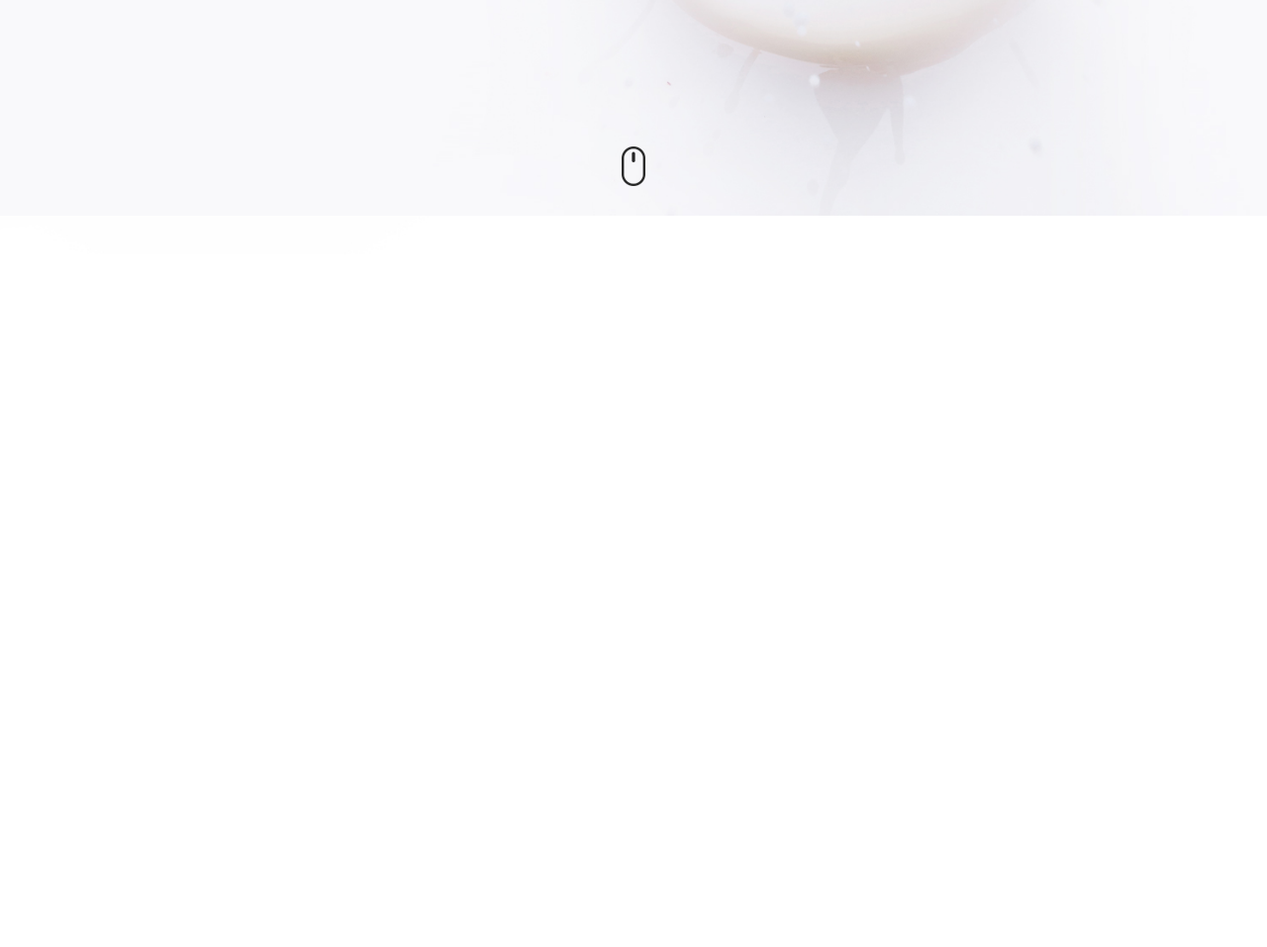
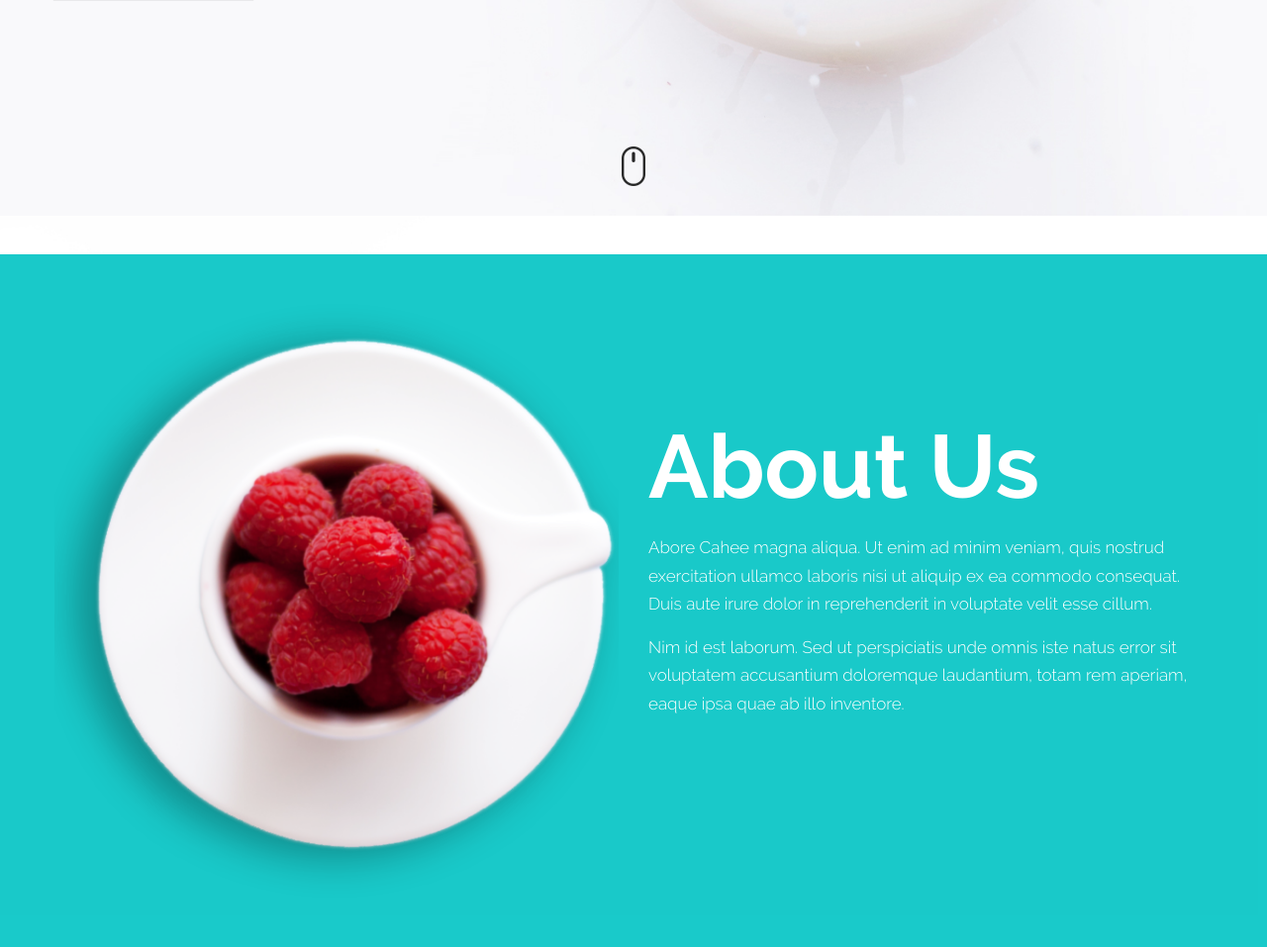
Before and after one commit to Voronkin11/cahee, a plain HTML site: page index.html in a window 1280 px wide. Shown: the part 600-1557 px from the top of the page at 99% size. Before the commit the page ends 857 px from the top, so only its background shows below. Drawn offline with Linux system fonts and the light colour scheme.

Commit message:
add section about us

```diff
--- a/css/style.css
+++ b/css/style.css
@@ -42,16 +42,18 @@ p, h1, h2, h3, h4, h5, h6 {
 .container {
 	width: 1200px;
 	margin: 0 auto;
+	font-size: 0;
 }
 
 .row {
+	display: flex;
 	width: 100%;
 }
 
 .column{
 	display: inline-block;
 	margin: 0 15px;
-	font-size: 14px;
+	font-size: 17px;
 }
 
 .column-s1 {
@@ -152,8 +154,15 @@ p, h1, h2, h3, h4, h5, h6 {
 	margin-left: calc(100% + 15px);
 }
 
+.section-h2 {
+	margin-bottom: 30px;
+	font-family: 'raleway bold';
+	font-size: 90px;
+	line-height: 0.8;
+}
+
 /*header*/
-.wrap-header {
+.wrap__header {
 	background-image: url(../img/header-bg.jpg);
 	background-position: center;
 	background-repeat: no-repeat;
@@ -239,3 +248,36 @@ p, h1, h2, h3, h4, h5, h6 {
 	box-shadow: 0 0 0 3px #ffe200;
 	background-color: #00ccff;
 }
+
+/*about*/
+.wrap__about {
+	background-color: rgba(0, 196, 196, 0.9);
+}
+
+.section-about {
+	padding: 50px 0;
+	color: #ffffff;
+}
+
+.bg-img {
+	height: 600px;
+	background-image: url(../img/about-img.png);
+	background-repeat: no-repeat;
+	background-position: center;
+	background-size: cover;
+	font-size: 0;
+}
+
+.plate {
+	width: 100%;
+	height: auto;
+}
+
+.block-text {
+	padding-top: 130px;
+}
+
+.section-text {
+	margin-bottom: 15px;
+	line-height: 1.68;
+}
--- a/index.html
+++ b/index.html
@@ -8,7 +8,7 @@
 	<link rel="stylesheet" href="css/style.css">
 </head>
 <body>
-	<div class="wrap-header">
+	<div class="wrap wrap__header">
 		<header class="container header">
 			<a href="#" class="link">
 				<h1 class="logo">Cahee</h1>
@@ -37,5 +37,20 @@
 			</a>
 		</header>
 	</div>
+	<main>
+		<div class="wrap wrap__about">
+			<section id="about-us" class="container section-about">
+				<div class="row">
+					<div class="column column-s6 bg-img"></div>
+					<div class="column column-s6 block-text">
+						<h2 class="section-h2 section-h2__about">About Us</h2>
+						<p class="section-text">Abore Cahee magna aliqua. Ut enim ad minim veniam, quis nostrud exercitation ullamco laboris nisi ut aliquip ex ea commodo consequat. Duis aute irure dolor in reprehenderit in voluptate velit esse cillum.</p>
+						<p class="section-text">Nim id est laborum. Sed ut perspiciatis unde omnis iste natus error sit voluptatem accusantium doloremque laudantium, totam rem aperiam, eaque ipsa quae ab illo inventore.</p>
+					</div>
+				</div>
+			</section>
+		</div>
+
+	</main>
 </body>
 </html>
```
Also changed, not shown: img/about-img.png (added).
